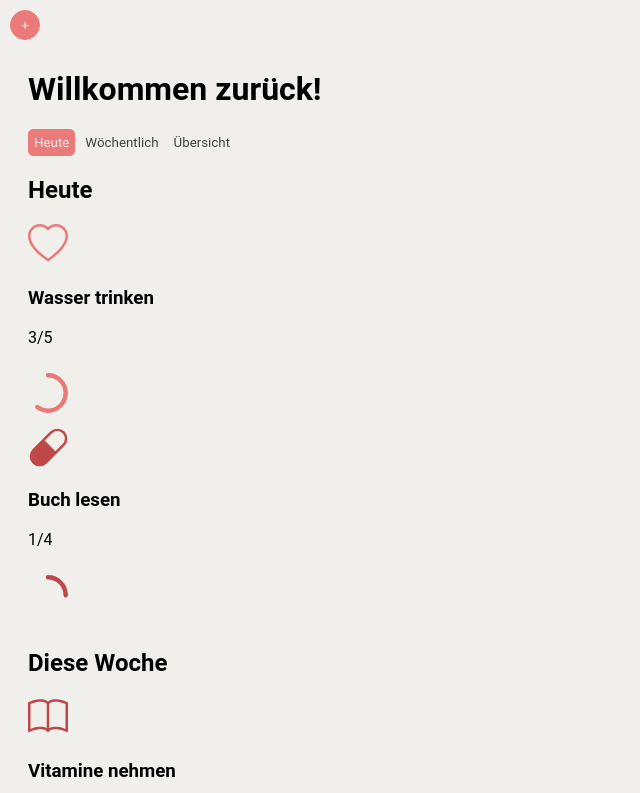
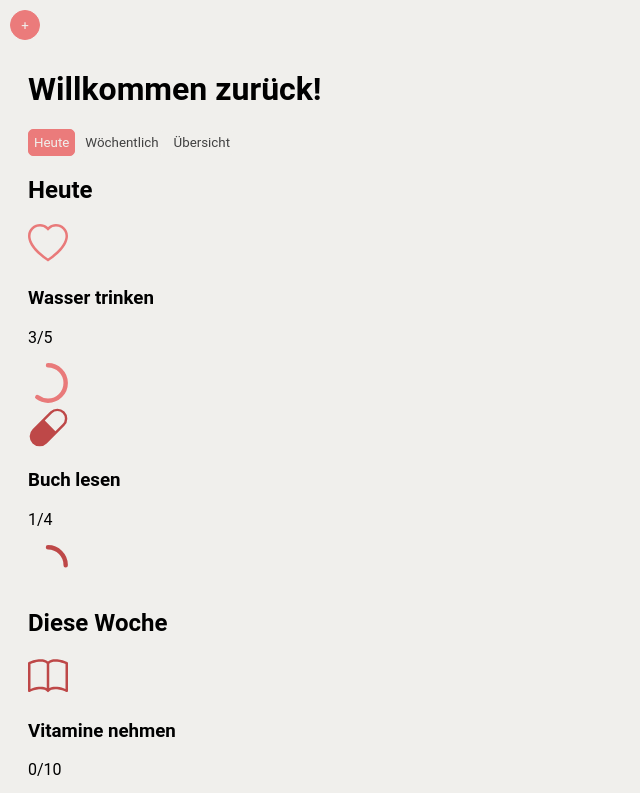
Before and after one commit to angi-mint/habit-tracker, a Vue app: page / in a window 1280 px wide. Shown: the top 793 px of the page, without its empty margins (0-640 px from the left). Built offline with nearby package versions, Linux system fonts and the light colour scheme.

Commit message:
moved sizing to component
Signed-off-by: Angi Mint <68991185+angi-mint@users.noreply.github.com>

```diff
--- a/src/assets/index.css
+++ b/src/assets/index.css
@@ -189,12 +189,6 @@ button {
 
 /* progress circle */
 
-.tracker-progress {
-    margin: 10px auto;
-    max-width: 40px;
-    max-height: 250px;
-}
-
 .tracker-circle {
     fill: none;
     stroke-width: 4;
```
